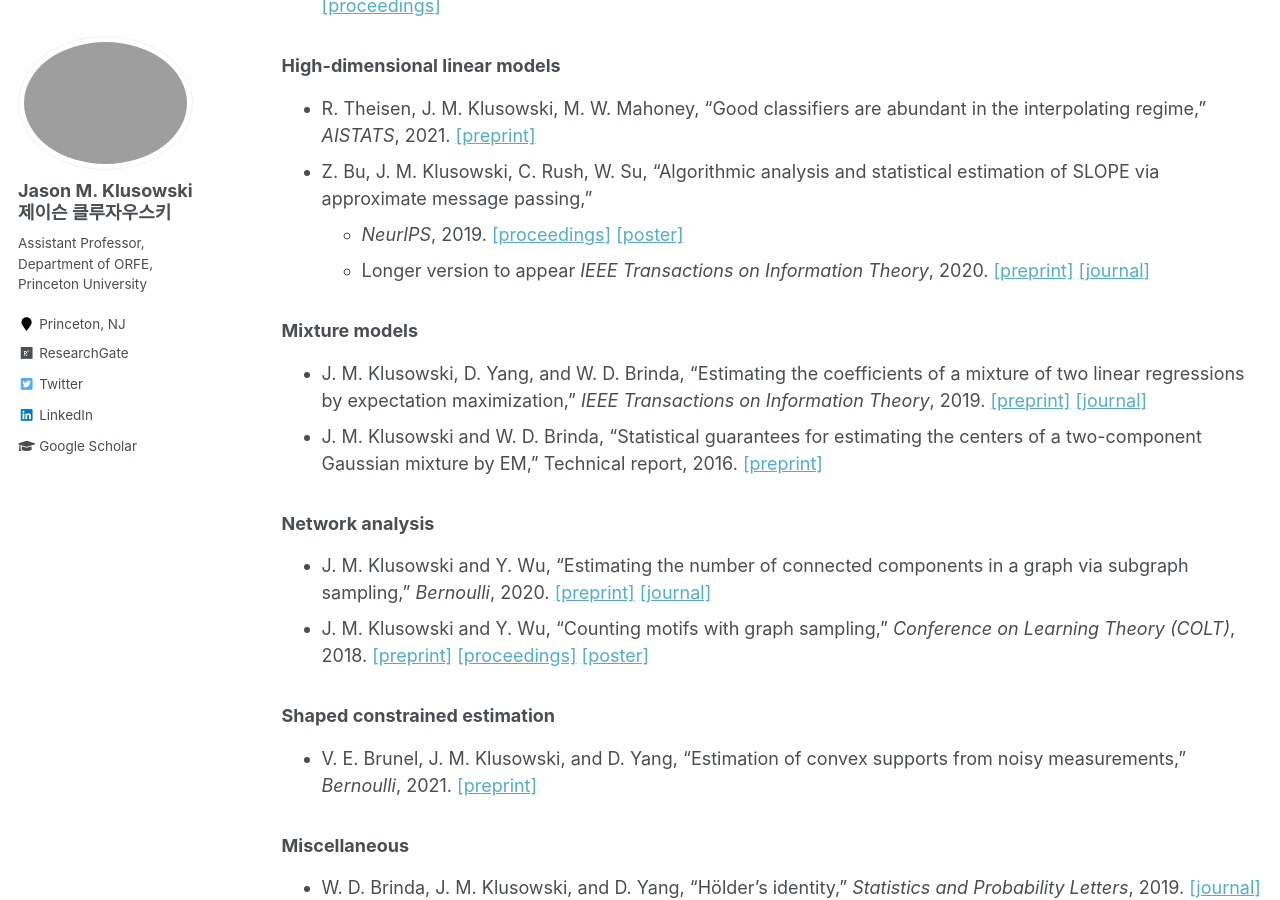
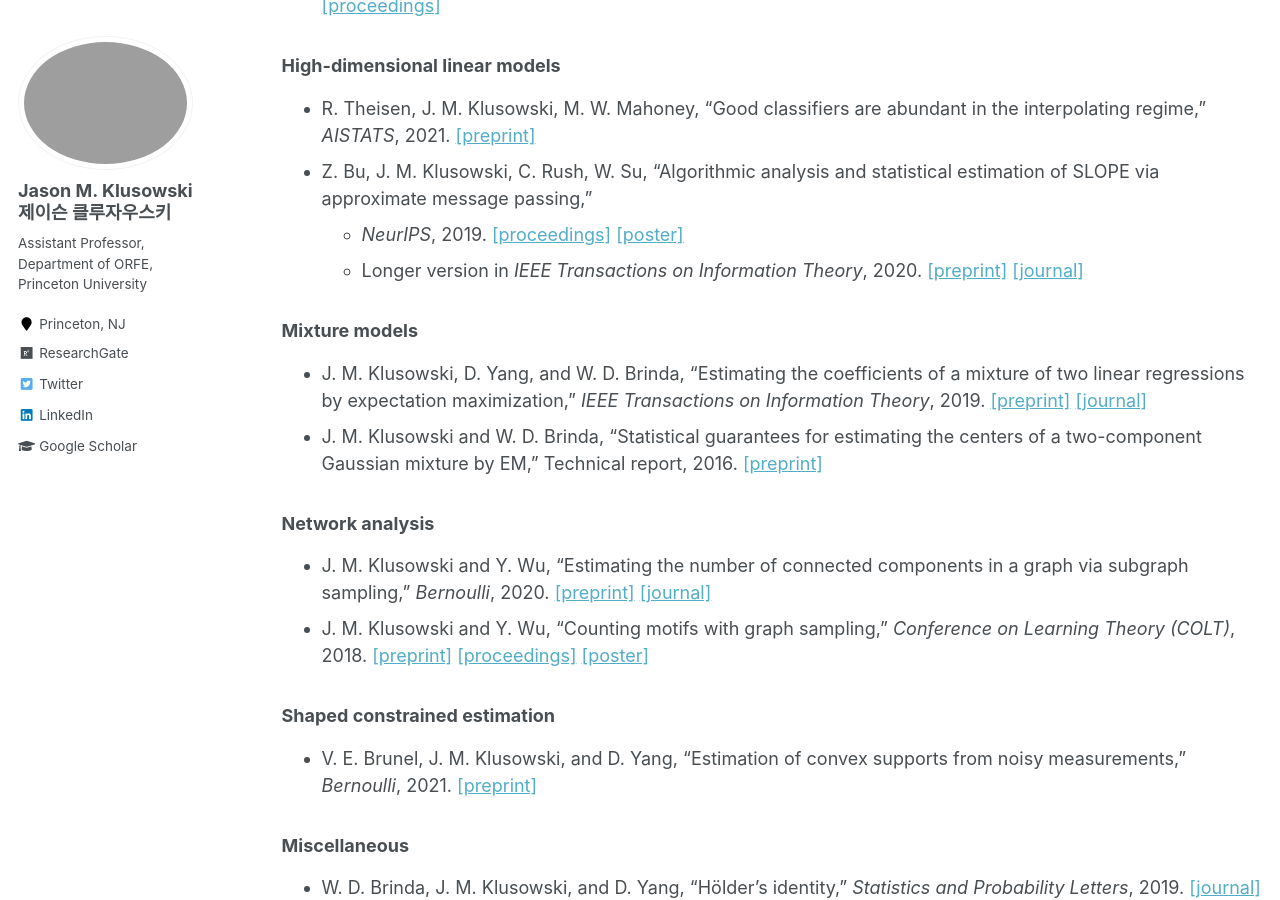
Before and after one commit to jasonklusowski/jasonklusowski.github.io, a Jekyll site: the page built from _pages/publications.md, in a window 1280 px wide and 900 px high, scrolled down 980 px. Built offline with Jekyll 4.4.1, drawn with Linux system fonts in a browser that asks for light colours; formulas are drawn with MathJax 3.

Commit message:
Update publications.md

```diff
--- a/_pages/publications.md
+++ b/_pages/publications.md
@@ -30,7 +30,7 @@ You can also find my articles on my [Google Scholar profile](https://scholar.goo
 * R. Theisen, J. M. Klusowski, M. W. Mahoney, "Good classifiers are abundant in the interpolating regime," _AISTATS_, 2021. [[preprint]](https://arxiv.org/pdf/2006.12625.pdf)
 * Z. Bu, J. M. Klusowski, C. Rush, W. Su, "Algorithmic analysis and statistical estimation of SLOPE via approximate message passing,"
   - _NeurIPS_, 2019. [[proceedings]](http://papers.neurips.cc/paper/9134-algorithmic-analysis-and-statistical-estimation-of-slope-via-approximate-message-passing) [[poster]](https://jasonklusowski.github.io/files/SLOPEAMP_poster.pdf)
-  - Longer version to appear _IEEE Transactions on Information Theory_, 2020. [[preprint]](https://arxiv.org/pdf/1907.07502.pdf) [[journal]](https://ieeexplore.ieee.org/document/9204751)
+  - Longer version in _IEEE Transactions on Information Theory_, 2020. [[preprint]](https://arxiv.org/pdf/1907.07502.pdf) [[journal]](https://ieeexplore.ieee.org/document/9204751)
 
 ### Mixture models
 
```
